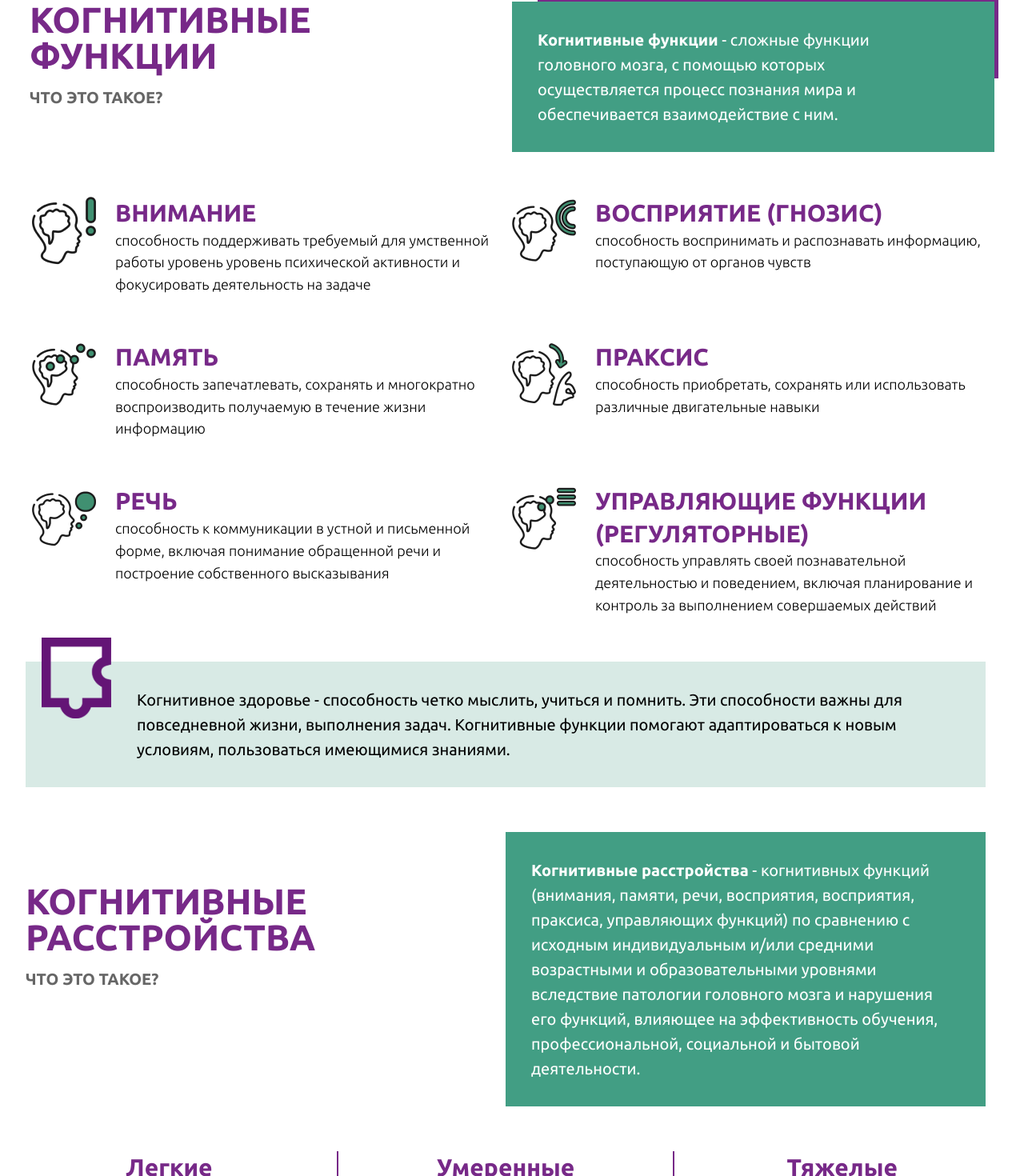
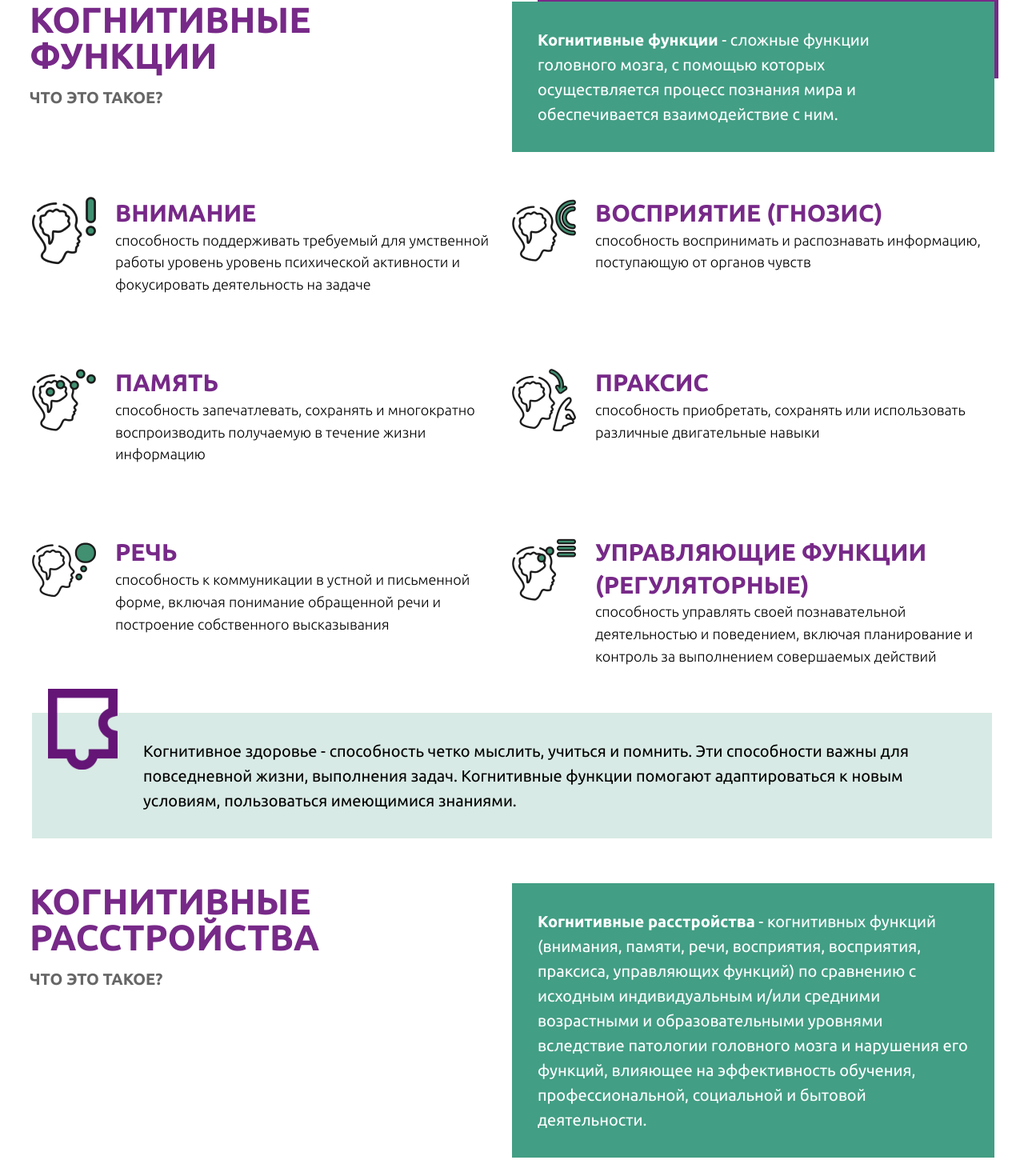
Before and after one commit to Studio-Yandex-Practicum/demencia-frontend, a React (Create React App) app: page /details in a window 1280 px wide. Shown: the part 281-1751 px from the top of the page at 80% size. Built offline with nearby package versions, Linux system fonts and the light colour scheme.

Commit message:
details page with four first blocks

```diff
--- a/src/components/details.tsx
+++ b/src/components/details.tsx
@@ -62,7 +62,6 @@ const FlexRow = styled.div`
 `;
 
 const PurpleRect = styled.div`
-  //display: flex;
   position: absolute;
   z-index: 1;
   width: calc(50% - 32px);
@@ -135,8 +134,8 @@ const Details: React.FC = () => {
       </Section>
 
       <Section flex centered>
-        <GridContainer>
-          <Box mt={7}>
+        <TwoColumnGrid>
+          <Box mt={7} maxWidth={600}>
             <FlexRow>
               <StyledImg src={attentionPic} />
               <FlexColumn>
@@ -150,7 +149,7 @@ const Details: React.FC = () => {
             </FlexRow>
           </Box>
 
-          <Box mt={7}>
+          <Box mt={7} maxWidth={600}>
             <FlexRow>
               <StyledImg src={sensePic} />
               <FlexColumn>
@@ -163,7 +162,7 @@ const Details: React.FC = () => {
             </FlexRow>
           </Box>
 
-          <Box mt={7}>
+          <Box mt={7} maxWidth={600}>
             <FlexRow>
               <StyledImg src={memoryPic} />
               <FlexColumn>
@@ -176,7 +175,7 @@ const Details: React.FC = () => {
             </FlexRow>
           </Box>
 
-          <Box mt={7}>
+          <Box mt={7} maxWidth={600}>
             <FlexRow>
               <StyledImg src={praxisPic} />
               <FlexColumn>
@@ -189,7 +188,7 @@ const Details: React.FC = () => {
             </FlexRow>
           </Box>
 
-          <Box mt={7}>
+          <Box mt={7} maxWidth={600}>
             <FlexRow>
               <StyledImg src={speechPic} />
               <FlexColumn>
@@ -203,7 +202,7 @@ const Details: React.FC = () => {
             </FlexRow>
           </Box>
 
-          <Box mt={7}>
+          <Box mt={7} maxWidth={600}>
             <FlexRow>
               <StyledImg src={controlPic} />
               <FlexColumn>
@@ -216,10 +215,10 @@ const Details: React.FC = () => {
               </FlexColumn>
             </FlexRow>
           </Box>
-        </GridContainer>
+        </TwoColumnGrid>
       </Section>
 
-      <FlexColumn>
+      <Section flex centered>
         <Box mt={7} backgroundColor={PaletteColor.LightGreen}>
           <FlexRow>
             <StyledImg
@@ -236,12 +235,11 @@ const Details: React.FC = () => {
             </Text1>
           </FlexRow>
         </Box>
-      </FlexColumn>
+      </Section>
 
-      <FlexColumn>
-        <Box mt={7}>
+      <Section flex centered mt={7}>
         <TwoColumnGrid>
-            <Box mt={8} mr={8}>
+          <Box mr={8} maxWidth={370}>
             <Subtitle1>КОГНИТИВНЫЕ РАССТРОЙСТВА</Subtitle1>
             <Subtitle3 mt={2}>Что это такое?</Subtitle3>
           </Box>
@@ -249,25 +247,18 @@ const Details: React.FC = () => {
             size={ContainerSize.MediumSmall}
             bgColor={BackgroundColor.Alt2}
           >
-              <Text1
-                mt={4}
-                mb={4}
-                ml={4}
-                mr={4}
-                textColor={TextColor.Secondary}
-              >
+            <Text1 mt={4} mb={4} ml={4} mr={4} textColor={TextColor.Secondary}>
               <strong>Когнитивные расстройства</strong> - когнитивных функций
               (внимания, памяти, речи, восприятия, восприятия, праксиса,
-                управляющих функций) по сравнению с исходным индивидуальным
-                и/или средними возрастными и образовательными уровнями
-                вследствие патологии головного мозга и нарушения его функций,
-                влияющее на эффективность обучения, профессиональной, социальной
-                и бытовой деятельности.
+              управляющих функций) по сравнению с исходным индивидуальным и/или
+              средними возрастными и образовательными уровнями вследствие
+              патологии головного мозга и нарушения его функций, влияющее на
+              эффективность обучения, профессиональной, социальной и бытовой
+              деятельности.
             </Text1>
           </Container>
         </TwoColumnGrid>
-        </Box>
-      </FlexColumn>
+      </Section>
 
       <FlexColumn>
         <Box mt={7}>
```
Lines whose indentation alone changed are shown as unchanged.
